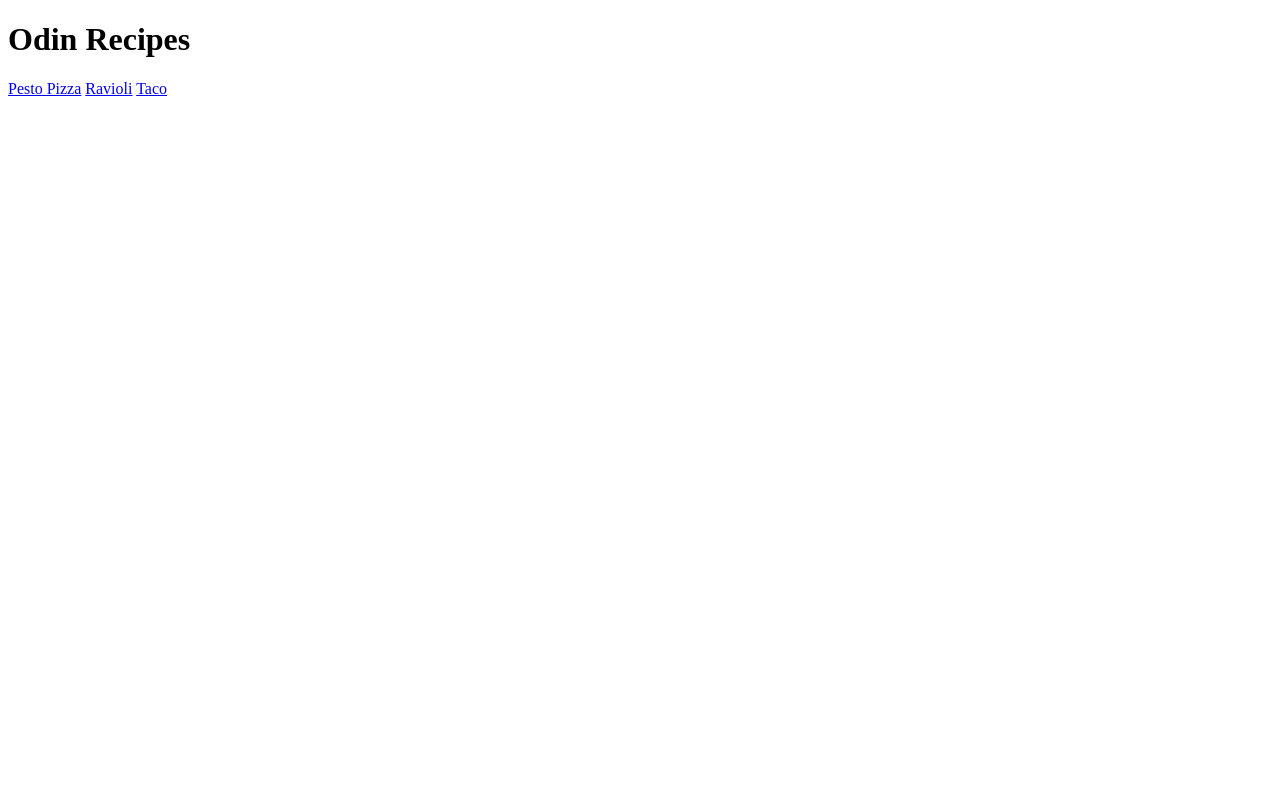
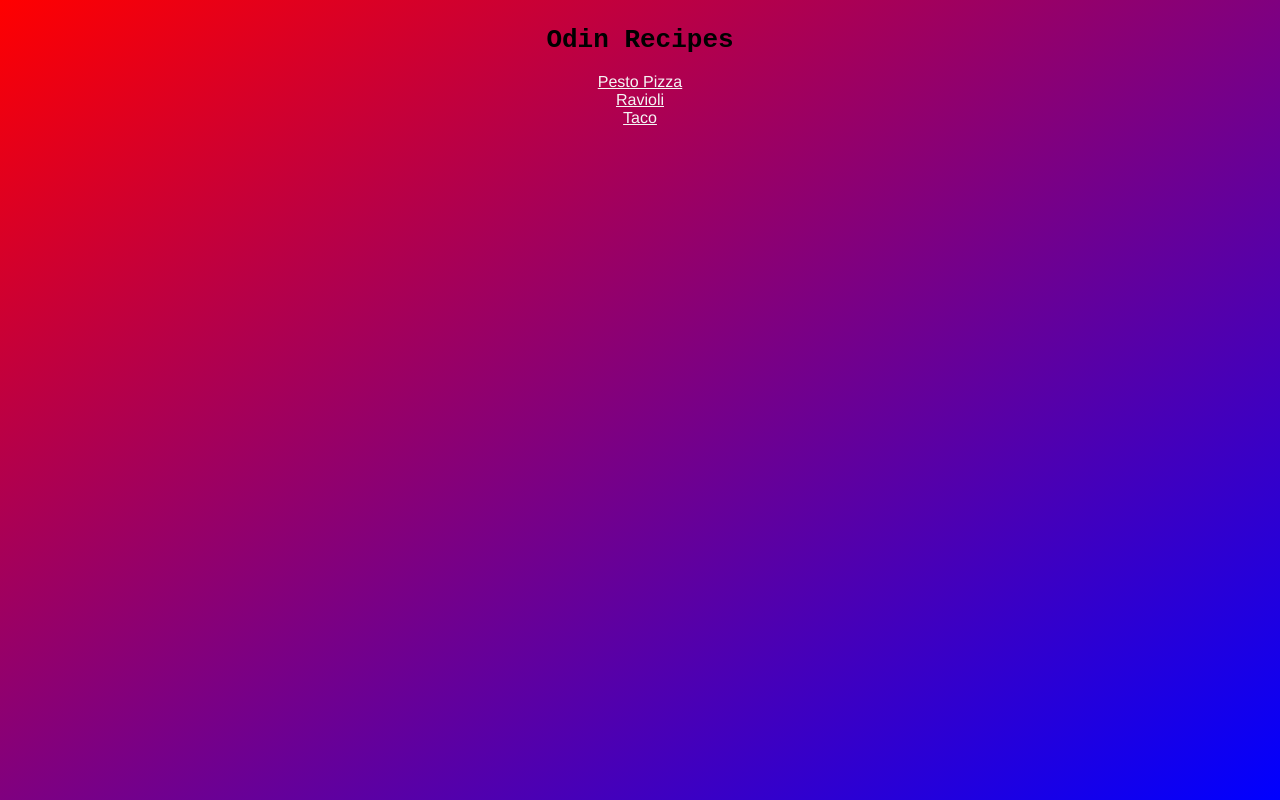
Before and after one commit to briant852/odin-recipes2, a plain HTML site: page index.html in a window 1280 px wide. Drawn offline with Linux system fonts and the light colour scheme.

Commit message:
main page done

```diff
--- a/index.html
+++ b/index.html
@@ -5,12 +5,15 @@
     <meta http-equiv="X-UA-Compatible" content="IE=edge">
     <meta name="viewport" content="width=device-width, initial-scale=1.0">
     <title>Document</title>
+    <link rel="stylesheet" href="styles.css">
 </head>
-<body>
-    <h1>Odin Recipes</h1>
+<body class="full">
+    <div class="main">
+        <h1 class="odin">Odin Recipes</h1>
 
-    <a href="recipes/pesto-pizza.html">Pesto Pizza</a>
-    <a href="recipes/ravioli.html">Ravioli</a>
-    <a href="recipes/taco.html">Taco</a>
+        <a href="recipes/pesto-pizza.html">Pesto Pizza</a>
+        <a href="recipes/ravioli.html">Ravioli</a>
+        <a href="recipes/taco.html">Taco</a>
+    </div>
 </body>
 </html>
--- /dev/null
+++ b/styles.css
@@ -0,0 +1,20 @@
+.main{
+    display: flex;
+    flex-direction: column;
+    justify-content: center;
+    align-items: center;
+}
+
+.full{
+    background:            linear-gradient(to left top, blue, red);
+    background-attachment: fixed; /*edit*/
+}
+
+.odin{
+    font-family:monospace;
+}
+
+a {
+    color: whitesmoke;
+    font-family: 'Franklin Gothic Medium', 'Arial Narrow', Arial, sans-serif;
+  }
```
